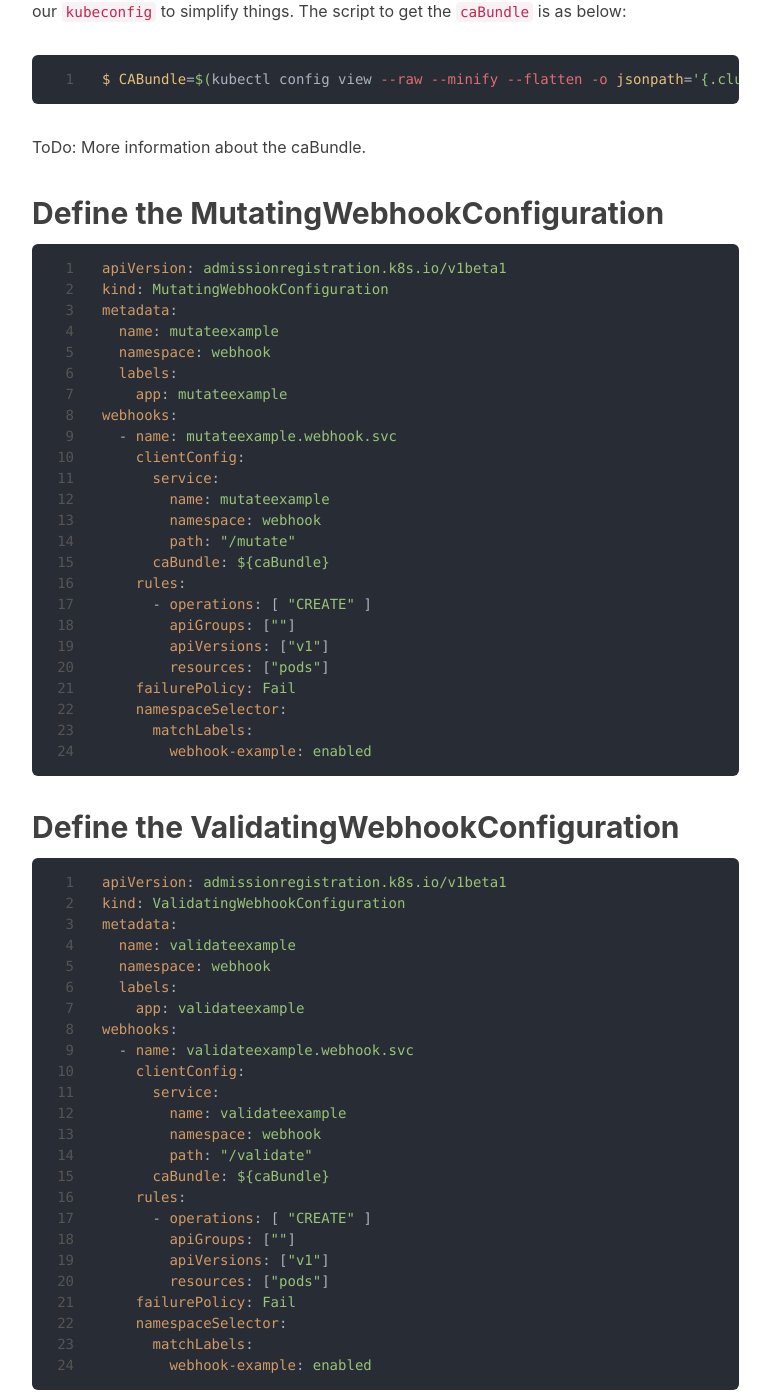
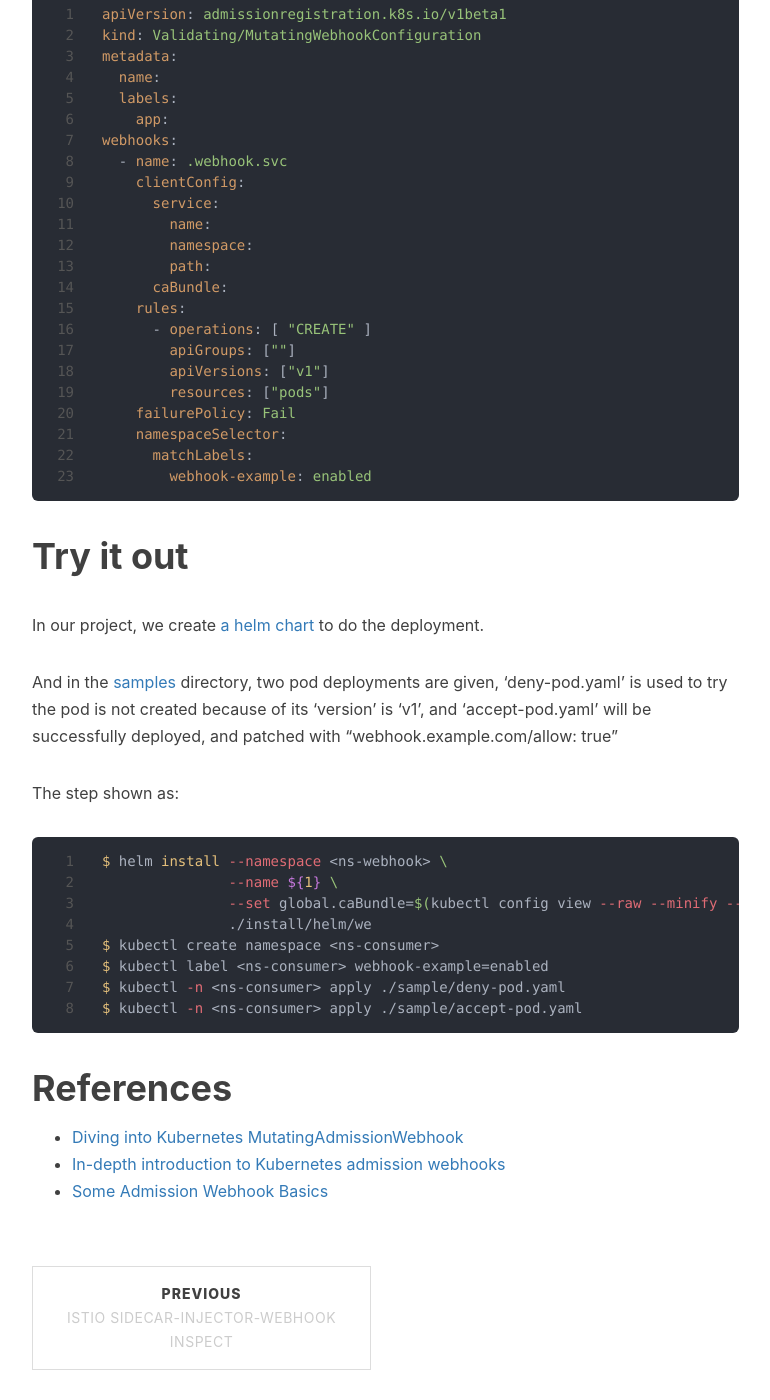
Before and after one commit to SerenaFeng/SerenaFeng.github.io, a Jekyll site: the page built from _posts/2019-04-25-kubernetes-admission-webhook-inspect.md, in a window 1280 px wide and 1400 px high, scrolled down 10906 px. Shown: the whole window, without its empty margins (233-1003 px from the left). Built offline with Jekyll 4.4.1, drawn with Linux system fonts in a browser that asks for light colours; nearby versions of some CDN libraries; comment, search, counter and statistics services are not loaded; some of the changed text lies outside the part shown.

Commit message:
add tryout
Signed-off-by: SerenaFeng <feng.xiaowei@zte.com.cn>

````diff
--- a/_posts/2019-04-25-kubernetes-admission-webhook-inspect.md
+++ b/_posts/2019-04-25-kubernetes-admission-webhook-inspect.md
@@ -230,20 +228,15 @@
 }
 ```
 
-# Creating and deploying an admission webhook
+# Create and deploy admission webhook
 
 Since we have covered the basic theory, let's try out the admission webhooks in a real
 cluster. In this example we will create a mutating and a validating webhook servers,
 deploy them on a cluster, then create and deploy the corresponding webhook configurations
 to see if they work as expected.
 
-When a pod creation is required, for the mutating webhook, if 'version' environment variable of it
-is 'v1', the "webhook.example.com/allow: false" annotation will be patched, or else the
-"webhook.example.com/allow: true" is added. While in the validating webhook, if
-"webhook.example.com/allow: true" annotation meets, the pod creation is accepted, otherwise rejected.
-
-[Our project](<https://github.com/SerenaFeng/k8s-webhook-example>) reference Istio
-sidecar-injector-webhook a lot.
+[Our project](<https://github.com/SerenaFeng/k8s-webhook-example>) mainly reference Istio
+sidecar-injector-webhook.
 
 ## Prerequisite
 
@@ -431,26 +424,25 @@
 $ CABundle=$(kubectl config view --raw --minify --flatten -o jsonpath='{.clusters[].cluster.certificate-authority-data}')
 ```
 
-ToDo: More information about the caBundle.
+## Define XXXWebhookConfiguration
 
-## Define the MutatingWebhookConfiguration
+The configuration is like below:
 
 ```yaml
 apiVersion: admissionregistration.k8s.io/v1beta1
-kind: MutatingWebhookConfiguration
+kind: Validating/MutatingWebhookConfiguration
 metadata:
-  name: mutateexample
-  namespace: webhook
+  name: {{ template "webhook.name" . }}
   labels:
-    app: mutateexample
+    app: {{ template "webhook.name" . }}
 webhooks:
-  - name: mutateexample.webhook.svc
+  - name: {{ template "webhook.name" . }}.webhook.svc
     clientConfig:
       service:
-        name: mutateexample
-        namespace: webhook
-        path: "/mutate"
-      caBundle: ${caBundle}
+        name: {{ template "webhook.name" . }}
+        namespace: {{ .Release.Namespace }}
+        path: {{ .Values.path | quote }}
+      caBundle: {{ .Values.global.caBundle }}
     rules:
       - operations: [ "CREATE" ]
         apiGroups: [""]
@@ -462,36 +454,29 @@
         webhook-example: enabled
 ```
 
-## Define the ValidatingWebhookConfiguration
+# Try it out
 
-```yaml
-apiVersion: admissionregistration.k8s.io/v1beta1
-kind: ValidatingWebhookConfiguration
-metadata:
-  name: validateexample
-  namespace: webhook
-  labels:
-    app: validateexample
-webhooks:
-  - name: validateexample.webhook.svc
-    clientConfig:
-      service:
-        name: validateexample
-        namespace: webhook
-        path: "/validate"
-      caBundle: ${caBundle}
-    rules:
-      - operations: [ "CREATE" ]
-        apiGroups: [""]
-        apiVersions: ["v1"]
-        resources: ["pods"]
-    failurePolicy: Fail
-    namespaceSelector:
-      matchLabels:
-        webhook-example: enabled
+In our project, we create
+[a helm chart](<https://github.com/SerenaFeng/k8s-webhook-example/tree/master/install/helm/we>)
+to do the deployment.
+
+And in the [samples](<https://github.com/SerenaFeng/k8s-webhook-example/tree/master/samples>)
+directory, two pod deployments are given, 'deny-pod.yaml' is used to try the pod is not created
+because of its 'version' is 'v1', and 'accept-pod.yaml' will be successfully deployed, and patched
+with "webhook.example.com/allow: true"
+
+The step shown as:
+
+```bash
+$ helm install --namespace <ns-webhook> \
+               --name ${1} \
+               --set global.caBundle=$(kubectl config view --raw --minify --flatten -o jsonpath='{.clusters[].cluster.certificate-authority-data}') \
+               ./install/helm/we
+$ kubectl create namespace <ns-consumer>
+$ kubectl label <ns-consumer> webhook-example=enabled
+$ kubectl -n <ns-consumer> apply ./sample/deny-pod.yaml
+$ kubectl -n <ns-consumer> apply ./sample/accept-pod.yaml
 ```
-
-
 
 # References
 
````
Also changed, not shown: other parts of _posts/2019-04-25-kubernetes-admission-webhook-inspect.md (+0 -2 lines).
